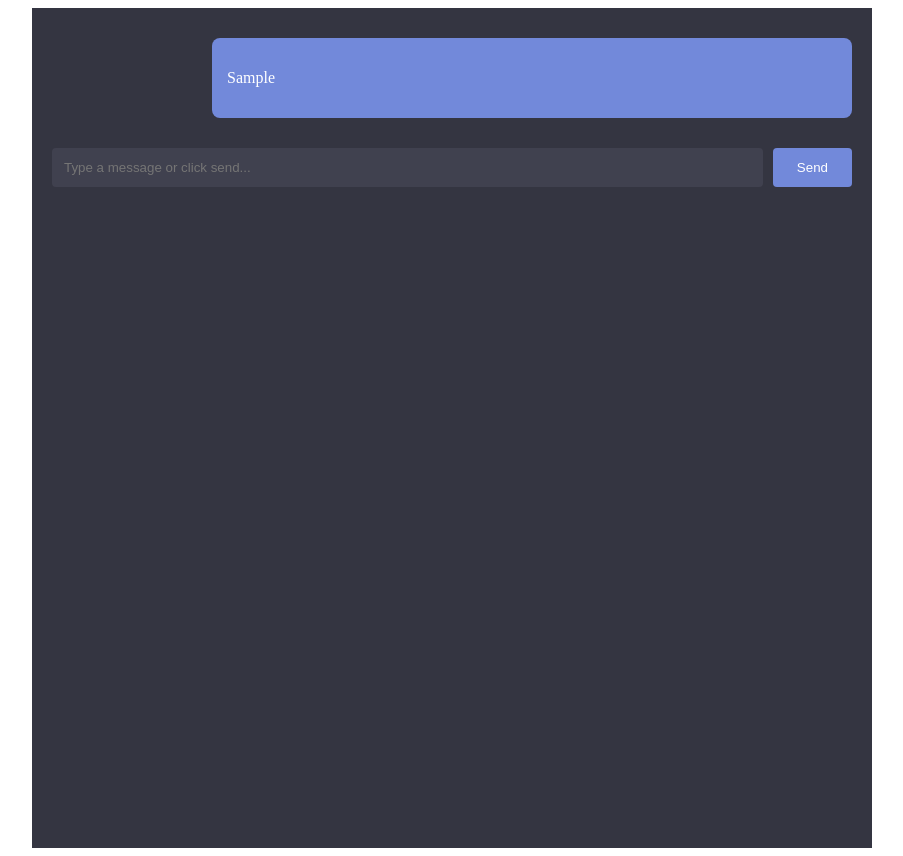
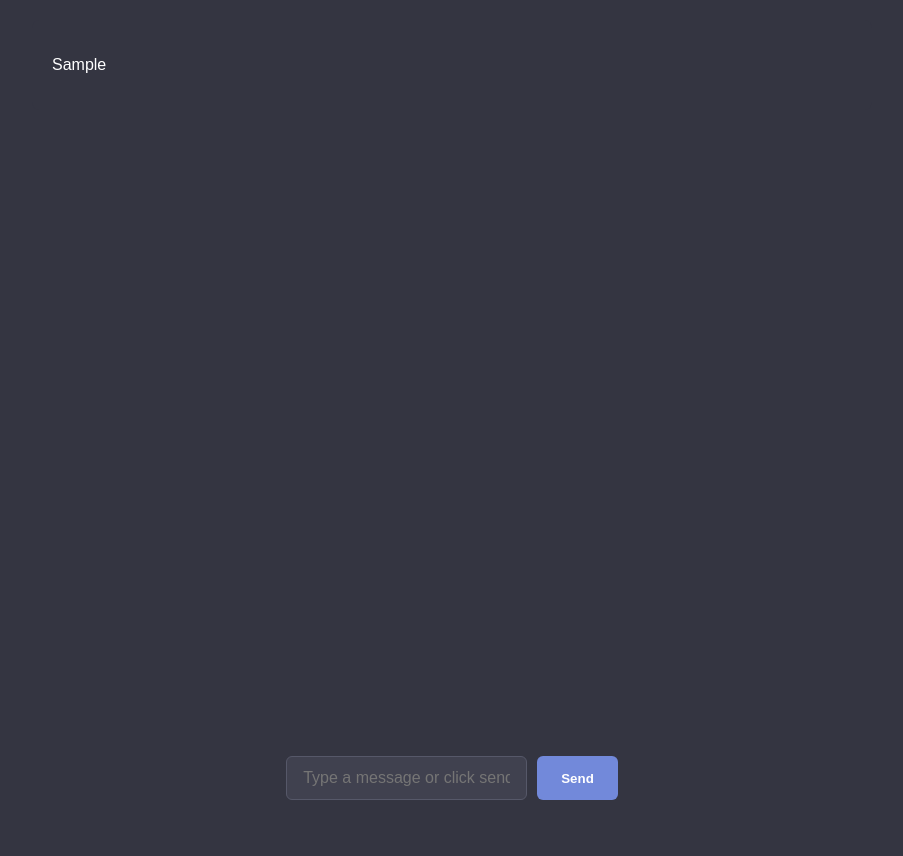
Before and after one commit to Produsaum/pickup-lines-b0t, a website: page public/index.html in a window 1280 px wide. Both pictures are taken after typing "Sample" into the empty fields and a click on the button "Send". Shown: the whole page, without its empty margins (188-1091 px from the left). After the commit the page ends 800 px from the top, so only its background shows below. Drawn offline with nearby package versions, Linux system fonts and the light colour scheme; no server answers.

Commit message:
Update styles.css

```diff
--- a/public/styles.css
+++ b/public/styles.css
@@ -1,59 +1,80 @@
+body {
+    margin: 0;
+    background: #343541;
+    color: white;
+    font-family: sans-serif;
+}
+
 .chat-container {
-  max-width: 800px;
-  margin: 0 auto;
-  padding: 20px;
-  background: #343541;
-  min-height: 100vh;
-  color: white;
+    display: flex;
+    flex-direction: column;
+    height: 100vh;
 }
 
 .messages {
-  margin-bottom: 20px;
+    flex: 1;
     overflow-y: auto;
-  max-height: 80vh;
+    padding: 20px;
+    display: flex;
+    flex-direction: column;
+    gap: 20px;
 }
 
 .message {
-  padding: 15px;
-  margin: 10px 0;
+    max-width: 800px;
+    margin: 0 auto;
+    width: 100%;
+    padding: 20px;
     border-radius: 8px;
 }
 
 .user {
-  background: #7289da;
-  margin-left: 20%;
+    background: #343541;
 }
 
 .bot {
-  background: #40414f;
-  margin-right: 20%;
+    background: #444654;
 }
 
 .effect {
+    margin-top: 10px;
+    color: #acacbe;
     font-style: italic;
-  opacity: 0.8;
-  margin-top: 8px;
+}
+
+.input-container {
+    padding: 20px;
+    background: #343541;
+    border-top: 1px solid #565869;
 }
 
 form {
+    max-width: 800px;
+    margin: 0 auto;
     display: flex;
     gap: 10px;
 }
 
 input {
     flex: 1;
-  padding: 12px;
-  border-radius: 4px;
-  border: none;
+    padding: 12px 16px;
+    border-radius: 6px;
+    border: 1px solid #565869;
     background: #40414f;
     color: white;
+    font-size: 16px;
 }
 
 button {
     padding: 12px 24px;
     border: none;
-  border-radius: 4px;
+    border-radius: 6px;
     background: #7289da;
     color: white;
     cursor: pointer;
+    font-weight: bold;
 }
+
+button:hover {
+    background: #5b6eae;
+}
```
Lines whose indentation alone changed are shown as unchanged.
